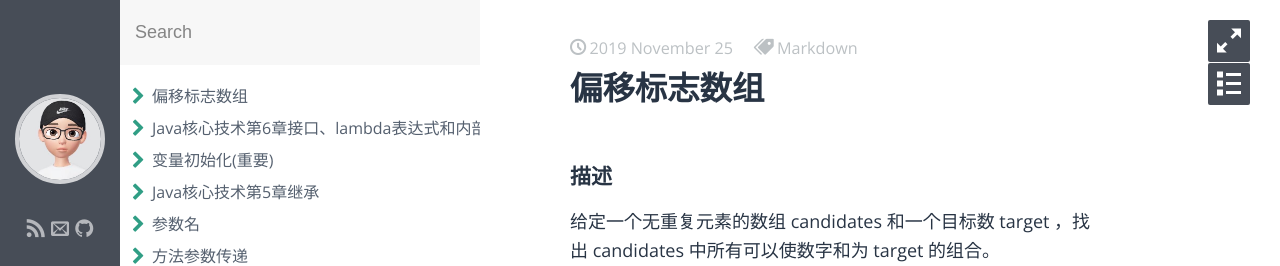
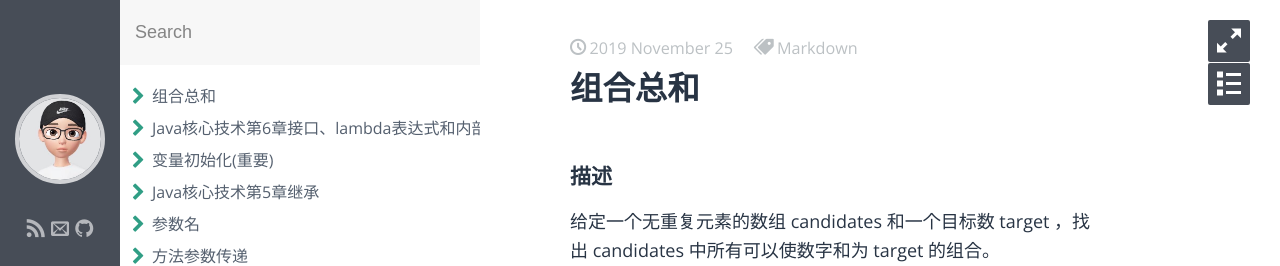
Before and after one commit to Tong0217/Tong0217.github.io, a Jekyll site: the page built from _posts/LeetCode/2019-11-25-No39.md, in a window 1280 px wide. Shown: the top 266 px of the page. Built offline with Jekyll 4.4.1, drawn with Linux system fonts in a browser that asks for light colours; some web fonts are replaced.

Commit message:
Update 2019-11-25-No39.md

```diff
--- a/_posts/LeetCode/2019-11-25-No39.md
+++ b/_posts/LeetCode/2019-11-25-No39.md
@@ -1,6 +1,6 @@
 ---
 layout: post
-title: 偏移标志数组
+title: 组合总和
 category: LeetCode
 tags: Markdown
 description:
```
